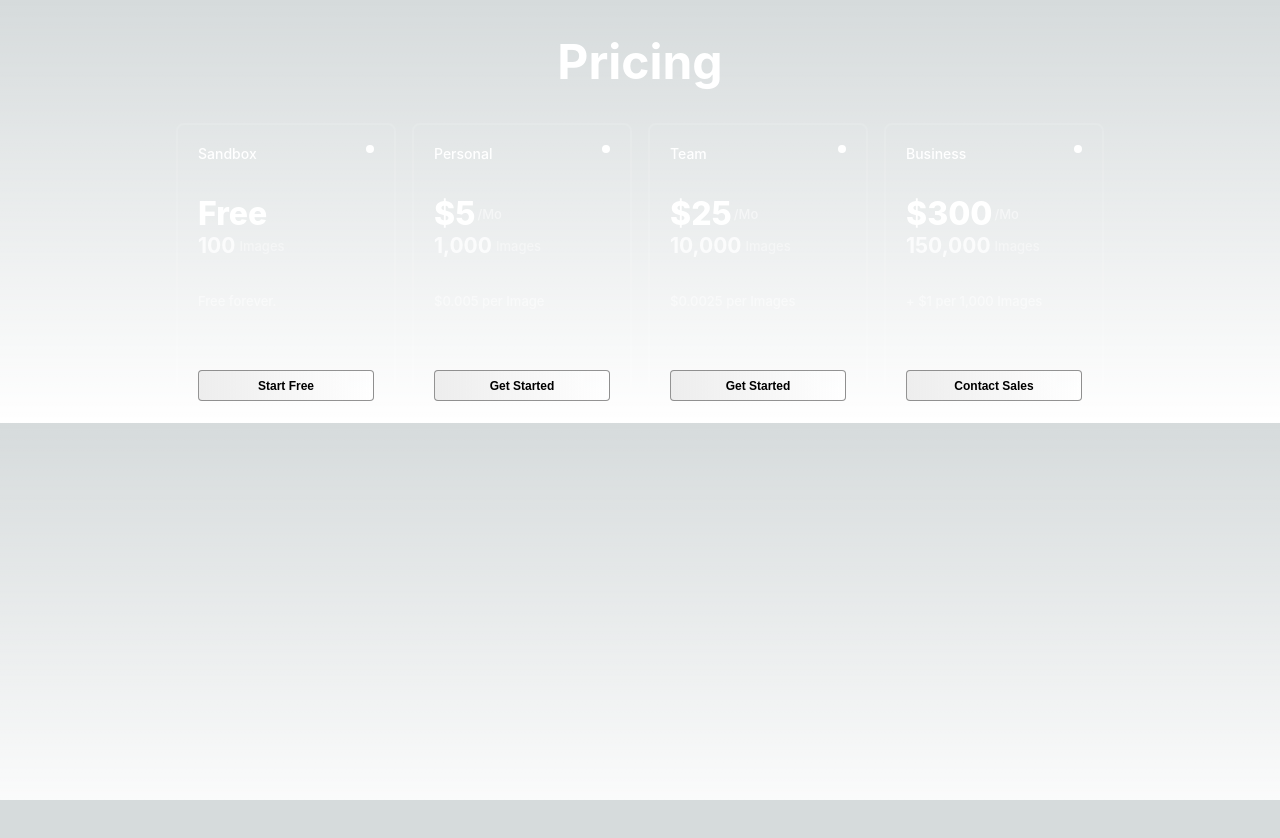
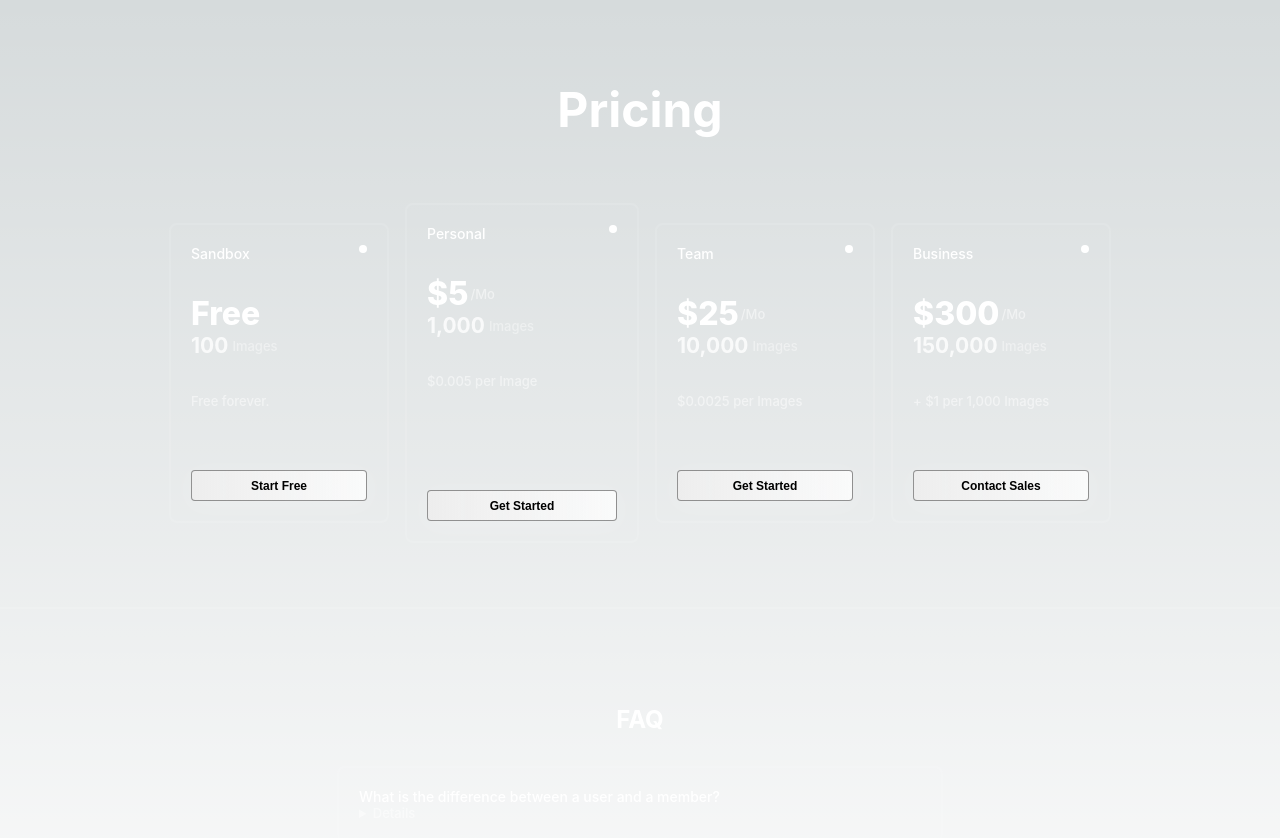
Before and after one commit to gridaco/H2I, a Next.js app in the folder web/: page /pricing in a window 1280 px wide. Shown: the top 838 px of the page. Before the commit the page ends 800 px from the top, so only its background shows below. Built offline with nearby package versions, Linux system fonts and the light colour scheme.

Commit message:
add minimal faq

```diff
--- a/web/pages/pricing/index.tsx
+++ b/web/pages/pricing/index.tsx
@@ -10,7 +10,7 @@ export default function Pricing() {
       </Head>
       <Main>
         <h1>Pricing</h1>
-        <div className="pricing-table">
+        <section className="pricing-table section">
           <PricingCard
             style={{ width: 220 }}
             plan="Sandbox"
@@ -25,7 +25,7 @@ export default function Pricing() {
             action={<button>Start Free</button>}
           />
           <PricingCard
-            style={{ width: 220 }}
+            style={{ width: 234, height: 340 }}
             plan="Personal"
             price={{
               value: 5,
@@ -69,7 +69,14 @@ export default function Pricing() {
             desc={"+ $1 per 1,000 Images"}
             action={<button>Contact Sales</button>}
           />
-        </div>
+        </section>
+        <hr />
+        <section className="faq section">
+          <h2>FAQ</h2>
+          {[1, 2, 3].map((_, i) => (
+            <FaqItem key={i} />
+          ))}
+        </section>
       </Main>
     </>
   );
@@ -80,12 +87,19 @@ const Main = styled.main`
   flex-direction: column;
   align-items: center;
 
+  color: white;
+  font-family: "Inter", sans-serif;
+
   h1 {
-    margin-top: 32px;
+    margin-top: 80px;
     font-size: 48px;
     font-weight: 700;
-    color: white;
-    font-family: "Inter", sans-serif;
+    text-align: center;
+  }
+
+  h2 {
+    margin-top: 32px;
+    text-align: center;
   }
 
   .pricing-table {
@@ -95,6 +109,25 @@ const Main = styled.main`
     align-items: center;
     gap: 16px;
     margin-top: 32px;
+  }
+
+  hr {
+    width: 100%;
+    border: 1px solid rgba(255, 255, 255, 0.1);
+    margin-top: 32px;
+    margin-bottom: 32px;
+  }
+
+  section.section {
+    padding: 32px;
+  }
+
+  section.faq {
+    display: flex;
+    flex-direction: column;
+    align-items: stretch;
+    gap: 32px;
+    width: 670px;
   }
 `;
 
@@ -140,7 +173,7 @@ export function PricingCard({
       <section>
         <span className="desc">{desc}</span>
       </section>
-      <div style={{ height: 60 }} />
+      <div style={{ minHeight: 60, flex: 1 }} />
       {action}
       <span className="dot" />
     </PricingCardWrapper>
@@ -261,3 +294,41 @@ const PricingCardWrapper = styled.div`
     right: 20px;
   }
 `;
+
+function FaqItem() {
+  return (
+    <FaqItemWrapper>
+      <summary className="question">
+        What is the difference between a user and a member?
+      </summary>
+      <details className="answer">
+        A user is a person who can log in to your workspace. A member is a
+        person who can access a specific project. A user can be a member, but a
+        member doesn’t have to be a user.
+      </details>
+    </FaqItemWrapper>
+  );
+}
+
+const FaqItemWrapper = styled.div`
+  display: flex;
+  flex-direction: column;
+  padding: 20px;
+  border: solid 2px rgba(255, 255, 255, 0.1);
+  border-radius: 8px;
+  position: relative;
+
+  color: white;
+
+  .question {
+    font-size: 14px;
+    font-weight: 500;
+  }
+
+  .answer {
+    font-size: 13px;
+    font-weight: 500;
+    text-align: left;
+    opacity: 0.5;
+  }
+`;
```
